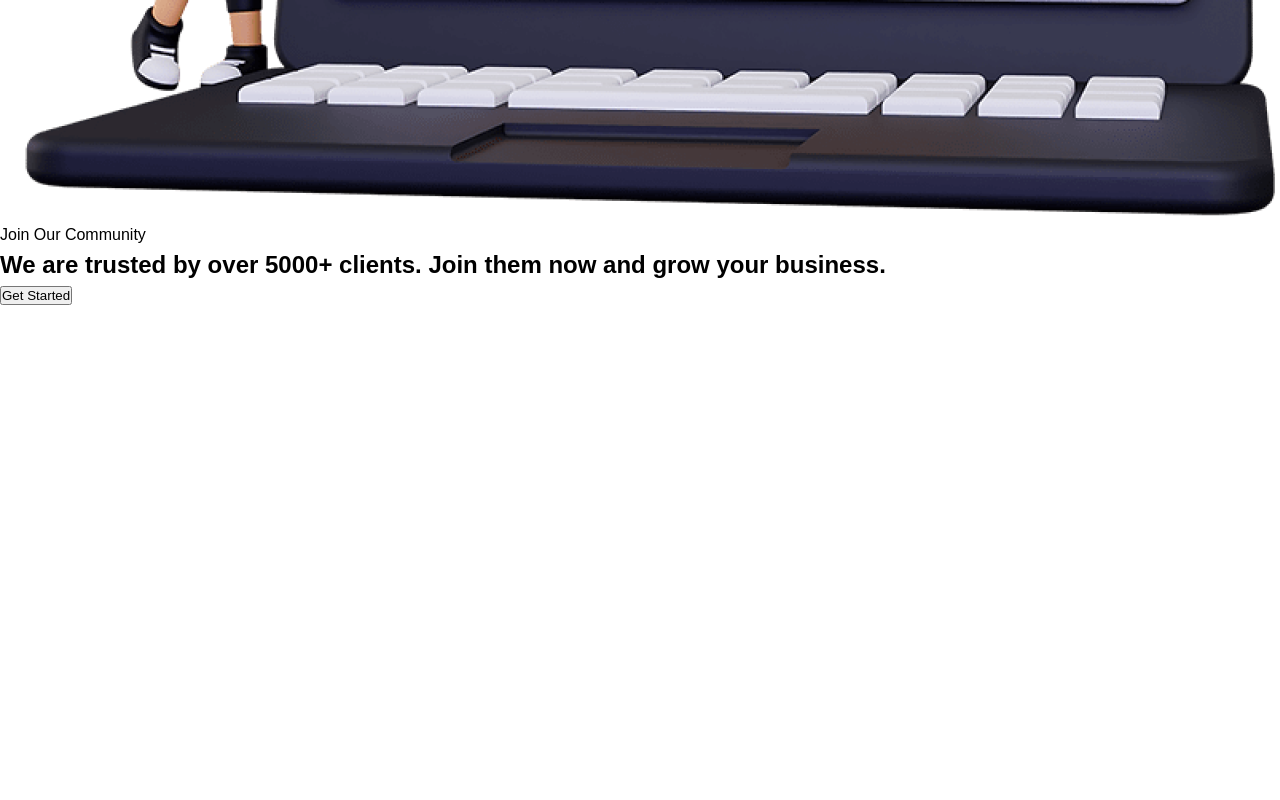
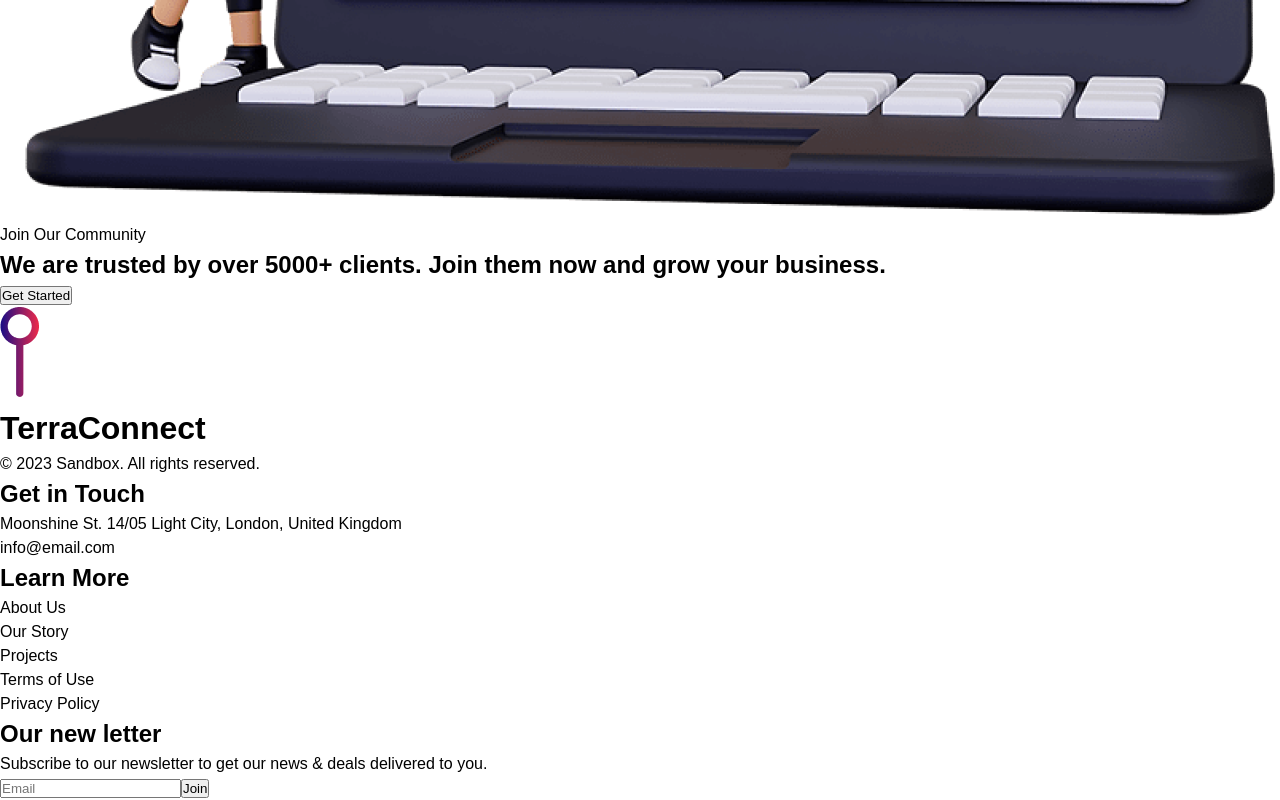
Before and after one commit to Hizmy-M/React-Projects, a React (Vite) app in the folder 05.terraConnect-web/: page / in a window 1280 px wide. Shown: the part 11006-11806 px from the top of the page. Before the commit the page ends 11313 px from the top, so only its background shows below. Built offline with nearby package versions, Linux system fonts and the light colour scheme; a web font is replaced by a local one.

Commit message:
feat: added Footer to the list

```diff
--- a/05.terraConnect-web/src/App.jsx
+++ b/05.terraConnect-web/src/App.jsx
@@ -8,6 +8,7 @@ import CaseStudies from "./CaseStudies.jsx"
 import AboutUs from "./AboutUs.jsx"
 import SectionThree from "./SectionThree.jsx"
 import CommunitySection from "./CommunitySection.jsx"
+import Footer from "./Footer.jsx"
 
 
 function App() {
@@ -23,6 +24,7 @@ function App() {
             <AboutUs />
             <SectionThree />
             <CommunitySection />
+            <Footer />
         </>
     )
 }
```
